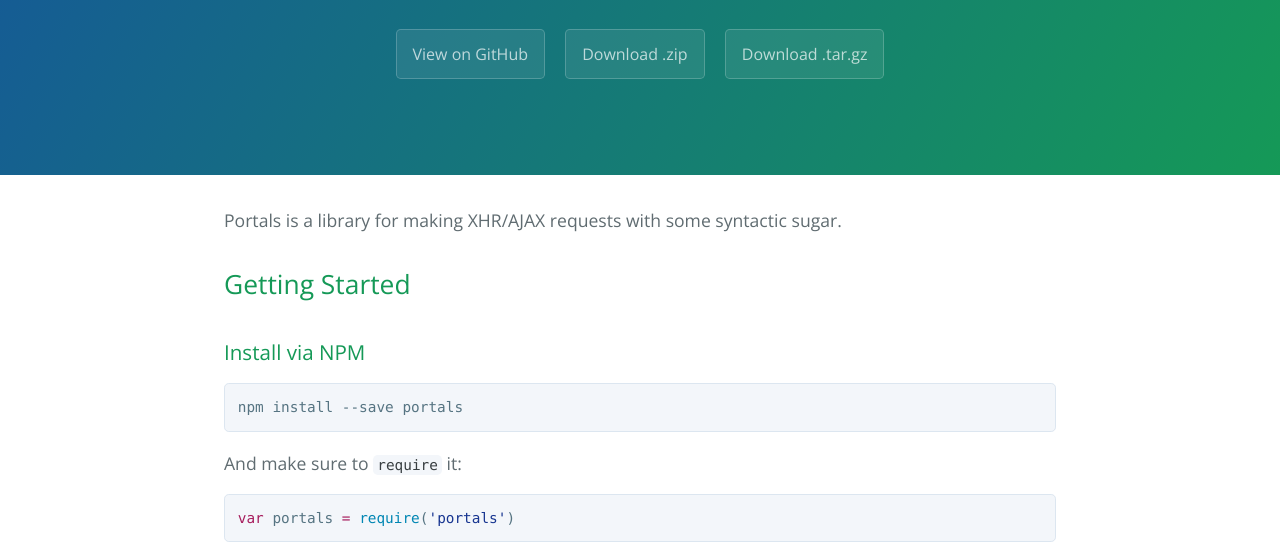
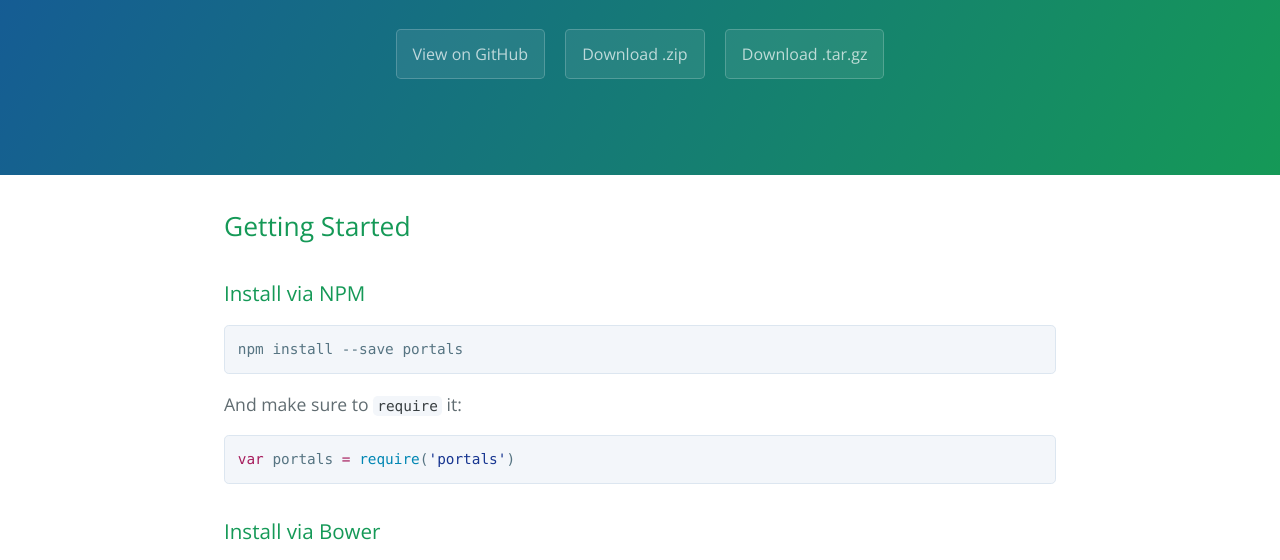
Before and after one commit to HelpfulHuman/Portals, a plain HTML site: page index.html in a window 1280 px wide. Shown: the part 208-768 px from the top of the page. Drawn offline with nearby package versions, Linux system fonts and the light colour scheme.

Commit message:
Update index.html

```diff
--- a/index.html
+++ b/index.html
@@ -19,7 +19,6 @@
     </section>
 
     <section class="main-content">
-      <p>Portals is a library for making XHR/AJAX requests with some syntactic sugar.</p>
 
 <h2>
 <a id="getting-started" class="anchor" href="#getting-started" aria-hidden="true"><span class="octicon octicon-link"></span></a>Getting Started</h2>
```
